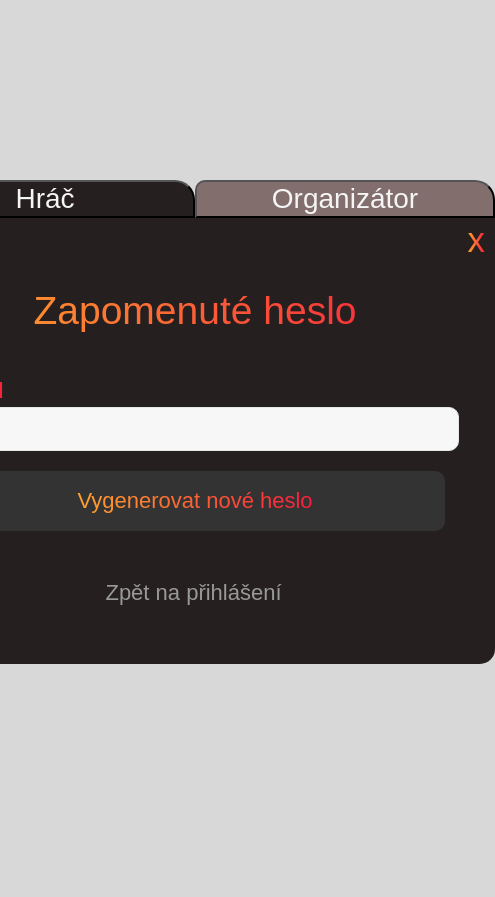
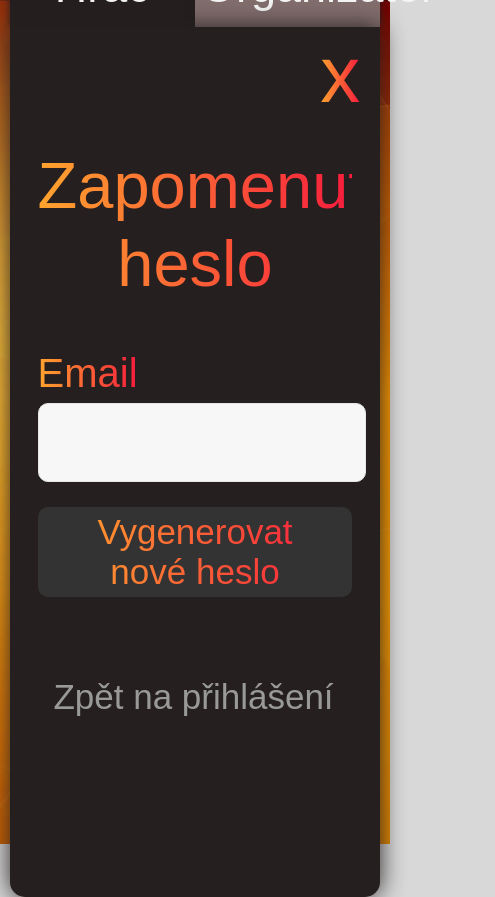
Before and after one commit to vacenovskyrichard/tournament_info_frontend, a React (Create React App) app: page /forgot_password in a window 390 px wide. Shown: the whole page, 495 px wide, since content can reach past the window. Before the commit the page ends 844 px from the top, so only its background shows below. Built offline with nearby package versions, Linux system fonts and the light colour scheme; no server answers; a web font is replaced by a local one.

Commit message:
style login register and forgot password for mobile

```diff
--- a/src/components/InputField.js
+++ b/src/components/InputField.js
@@ -6,6 +6,8 @@ export default function InputField({
   className,
   type,
   label,
+  additionalLabel,
+  additionalLabelOnClick,
   name,
   placeholder,
   pattern,
@@ -17,6 +19,12 @@ export default function InputField({
   return (
     <div className={className ? className : "InputField"}>
       <label className="InputField--label">{label && label}</label>
+      <label
+        className="InputField--additional-label"
+        onClick={additionalLabelOnClick && additionalLabelOnClick}
+      >
+        {additionalLabel && additionalLabel}
+      </label>
       <input
         className="InputField--input"
         type={type && type}
--- a/src/pages/ForgotPassword.js
+++ b/src/pages/ForgotPassword.js
@@ -6,9 +6,11 @@ import { useNavigate } from "react-router-dom";
 import { useRecoilValue } from "recoil";
 import { apiUrlState } from "../state/atoms/ApiUrlState";
 import InputField from "../components/InputField";
+import { screenSize } from "../state/atoms/ScreenSize";
 
-function ForgotPassword({ isTabletOrMobile }) {
+function ForgotPassword() {
   const apiUrl = useRecoilValue(apiUrlState);
+  const screenType = useRecoilValue(screenSize);
   const [sendFailed, setSendFailed] = useState(false);
   const [sendSuccess, setSendSuccess] = useState(false);
   const [isPlayer, setIsPlayer] = useState(true);
@@ -44,7 +46,7 @@ function ForgotPassword({ isTabletOrMobile }) {
   }
 
   return (
-    <div className="login-page">
+    <div className="Login">
       {sendSuccess && (
         <div className="Login--registration_succesfull">
           <span>Nové heslo bylo zasláno na uvedený email.</span>
@@ -57,7 +59,7 @@ function ForgotPassword({ isTabletOrMobile }) {
       )}
       <div
         className={
-          isTabletOrMobile
+          screenType === "mobile"
             ? "Login--organizer-player-switch-mobile"
             : "Login--organizer-player-switch"
         }
@@ -75,17 +77,40 @@ function ForgotPassword({ isTabletOrMobile }) {
           Organizátor
         </button>
       </div>
-      <div className="login-box">
-        <span className="Login--x-btn" onClick={() => navigate("/")}>
+      <div
+        className={screenType === "mobile" ? "login-box-mobile" : "login-box"}
+      >
+        <span
+          className={
+            screenType === "mobile" ? "Login--x-btn-mobile" : "Login--x-btn"
+          }
+          onClick={() => navigate("/")}
+        >
           x
         </span>
         <form
           onSubmit={handleSubmit(create_new_password)}
-          className="login-form"
+          className={
+            screenType === "mobile" ? "login-form-mobile" : "login-form"
+          }
         >
-          <span className="login-form-title">Zapomenuté heslo</span>
+          <span
+            className={
+              screenType === "mobile"
+                ? "login-form-title-mobile"
+                : "login-form-title"
+            }
+          >
+            Zapomenuté heslo
+          </span>
 
-          <div className="Login--main-form">
+          <div
+            className={
+              screenType === "mobile"
+                ? "Login--main-form-mobile"
+                : "Login--main-form"
+            }
+          >
             <InputField
               label={"Email"}
               type={"email"}
@@ -99,7 +124,13 @@ function ForgotPassword({ isTabletOrMobile }) {
               <p>Vygenerovat nové heslo</p>
             </button>
           </div>
-          <div className="Login--register">
+          <div
+            className={
+              screenType === "mobile"
+                ? "Login--register-mobile"
+                : "Login--register"
+            }
+          >
             <p
               onClick={() => navigate("/login")}
               className="Login--tiny-label clickable"
--- a/src/pages/Login.js
+++ b/src/pages/Login.js
@@ -8,9 +8,11 @@ import useToken from "../components/useToken";
 import { useRecoilValue } from "recoil";
 import { apiUrlState } from "../state/atoms/ApiUrlState";
 import InputField from "../components/InputField";
+import { screenSize } from "../state/atoms/ScreenSize";
 
-function Login({ isTabletOrMobile }) {
+function Login() {
   const apiUrl = useRecoilValue(apiUrlState);
+  const screenType = useRecoilValue(screenSize);
   const { setToken, token } = useToken();
 
   const [registrationFailed, setRegistrationFailed] = useState(false);
@@ -102,8 +104,7 @@ function Login({ isTabletOrMobile }) {
   }
 
   return (
-    <>
-      <div className="login-page">
+    <div className="Login">
       {registrationFailed && (
         <div className="Login--registration_failed">
           <span>Neplatný email nebo heslo</span>
@@ -111,7 +112,7 @@ function Login({ isTabletOrMobile }) {
       )}
       <div
         className={
-            isTabletOrMobile
+          screenType === "mobile"
             ? "Login--organizer-player-switch-mobile"
             : "Login--organizer-player-switch"
         }
@@ -129,14 +130,40 @@ function Login({ isTabletOrMobile }) {
           Organizátor
         </button>
       </div>
-        <div className="login-box">
-          <span className="Login--x-btn" onClick={() => navigate("/")}>
+
+      <div
+        className={screenType === "mobile" ? "login-box-mobile" : "login-box"}
+      >
+        <span
+          className={
+            screenType === "mobile" ? "Login--x-btn-mobile" : "Login--x-btn"
+          }
+          onClick={() => navigate("/")}
+        >
           x
         </span>
-          <form onSubmit={handleSubmit(login)} className="login-form">
-            {/* <form className="login-form"> */}
-            <span className="login-form-title">Přihlášení</span>
-            <div className="socials-buttons">
+        <form
+          onSubmit={handleSubmit(login)}
+          className={
+            screenType === "mobile" ? "login-form-mobile" : "login-form"
+          }
+        >
+          <span
+            className={
+              screenType === "mobile"
+                ? "login-form-title-mobile"
+                : "login-form-title"
+            }
+          >
+            Přihlášení
+          </span>
+          <div
+            className={
+              screenType === "mobile"
+                ? "socials-buttons-mobile"
+                : "socials-buttons"
+            }
+          >
             <div className="facebook-button">
               <img
                 className="facebook-logo"
@@ -147,16 +174,18 @@ function Login({ isTabletOrMobile }) {
             </div>
 
             <div onClick={google_login} className="google-button">
-                <img
-                  className="google-logo"
-                  alt="logo"
-                  src="./google-logo.png"
-                />
+              <img className="google-logo" alt="logo" src="./google-logo.png" />
               Google
             </div>
           </div>
 
-            <div className="Login--main-form">
+          <div
+            className={
+              screenType === "mobile"
+                ? "Login--main-form-mobile"
+                : "Login--main-form"
+            }
+          >
             <InputField
               label={"Email"}
               type={"email"}
@@ -165,38 +194,28 @@ function Login({ isTabletOrMobile }) {
               errors={errors.email}
               register={register}
             />
+            <InputField
+              label={"Heslo"}
+              additionalLabel={"Zapomněli jste?"}
+              additionalLabelOnClick={() => navigate("/forgot_password")}
+              type={"password"}
+              name={"password"}
+              requiredMessage={"Zadejte heslo"}
+              errors={errors.password}
+              register={register}
+            />
 
-              <div className="Login--password-label-box">
-                <p className="Login--label">Heslo</p>
-                <p
-                  onClick={() => navigate("/forgot_password")}
-                  className="Login--tiny-label clickable"
-                >
-                  Zapomněli jste?
-                </p>
-              </div>
-              <div className="wrap-input">
-                <input
-                  type="password"
-                  name="password"
-                  {...register("password", {
-                    required: {
-                      value: true,
-                      message: "Zadejte heslo",
-                    },
-                  })}
-                />
-                {errors.password && (
-                  <p style={{ fontSize: "20px", color: "red" }}>
-                    {errors.password?.message}
-                  </p>
-                )}
-              </div>
             <button className="Login--login-button" type="submit">
               <p>Přihlásit</p>
             </button>
           </div>
-            <div className="Login--register">
+          <div
+            className={
+              screenType === "mobile"
+                ? "Login--register-mobile"
+                : "Login--register"
+            }
+          >
             <p className="Login--tiny-label">Nemáte účet?</p>
             <p
               onClick={() => navigate("/register")}
@@ -208,7 +227,6 @@ function Login({ isTabletOrMobile }) {
         </form>
       </div>
     </div>
-    </>
   );
 }
 export default Login;
--- a/src/pages/Register.js
+++ b/src/pages/Register.js
@@ -6,9 +6,11 @@ import { useNavigate } from "react-router-dom";
 import { useRecoilValue } from "recoil";
 import { apiUrlState } from "../state/atoms/ApiUrlState";
 import InputField from "../components/InputField";
+import { screenSize } from "../state/atoms/ScreenSize";
 
-function Register({ isTabletOrMobile }) {
+function Register() {
   const apiUrl = useRecoilValue(apiUrlState);
+  const screenType = useRecoilValue(screenSize);
   const { register, control, handleSubmit, formState } = useForm();
   const { errors } = formState;
   const [registrationSuccesful, setRegistrationSuccesful] = useState(false);
@@ -53,7 +55,7 @@ function Register({ isTabletOrMobile }) {
 
   return (
     <>
-      <div className="login-page">
+      <div className="Login">
         {registrationSuccesful && (
           <div className="Login--registration_succesfull">
             <span>Registrace proběhla úspěšně</span>
@@ -71,7 +73,7 @@ function Register({ isTabletOrMobile }) {
         )}
         <div
           className={
-            isTabletOrMobile
+            screenType === "mobile"
               ? "Login--organizer-player-switch-mobile"
               : "Login--organizer-player-switch"
           }
@@ -89,14 +91,40 @@ function Register({ isTabletOrMobile }) {
             Organizátor
           </button>
         </div>
-        <div className="login-box">
-          <span className="Login--x-btn" onClick={() => navigate("/")}>
+        <div
+          className={screenType === "mobile" ? "login-box-mobile" : "login-box"}
+        >
+          <span
+            className={
+              screenType === "mobile" ? "Login--x-btn-mobile" : "Login--x-btn"
+            }
+            onClick={() => navigate("/")}
+          >
             x
           </span>
-          <form onSubmit={handleSubmit(register_user)} className="login-form">
-            <span className="login-form-title">Registrace</span>
+          <form
+            onSubmit={handleSubmit(register_user)}
+            className={
+              screenType === "mobile" ? "login-form-mobile" : "login-form"
+            }
+          >
+            <span
+              className={
+                screenType === "mobile"
+                  ? "login-form-title-mobile"
+                  : "login-form-title"
+              }
+            >
+              Registrace
+            </span>
 
-            <div className="Login--main-form">
+            <div
+              className={
+                screenType === "mobile"
+                  ? "Login--main-form-mobile"
+                  : "Login--main-form"
+              }
+            >
               <InputField
                 label={"Jméno"}
                 type={"text"}
@@ -146,7 +174,13 @@ function Register({ isTabletOrMobile }) {
                 <p>Registrovat</p>
               </button>
             </div>
-            <div className="Login--register">
+            <div
+              className={
+                screenType === "mobile"
+                  ? "Login--register-mobile"
+                  : "Login--register"
+              }
+            >
               <p
                 onClick={() => navigate("/login")}
                 className="Login--tiny-label clickable"
--- a/src/styles/InputField.css
+++ b/src/styles/InputField.css
@@ -4,7 +4,7 @@
 
 .InputField--label {
   font-family: var(--main-font);
-  font-weight: bold;
+  /* font-weight: bold; */
   font-size: 22px;
   background-image: linear-gradient(
     90deg,
@@ -20,6 +20,20 @@
   margin-bottom: 5px;
 }
 
+.InputField--additional-label {
+  font-family: var(--main-font);
+  font-size: 22px;
+  color: #999;
+  line-height: 1.5;
+  margin-right: 3px;
+  margin-top: 5px;
+  margin-bottom: 5px;
+}
+.InputField--additional-label:hover {
+  text-decoration: underline;
+  cursor: pointer;
+}
+
 .InputField--input {
   font-family: var(--input-font);
   font-size: 18px;
--- a/src/styles/Login.css
+++ b/src/styles/Login.css
@@ -1,22 +1,72 @@
-.login-page {
+/* Main component style */
+.Login {
   display: flex;
   flex-direction: column;
   justify-content: center;
   align-items: center;
   height: 100vh;
-  /* background-image: url("../../public/login.jpg"); */
-  background-color: rgb(216, 216, 216);
+  background-image: url("../../public/login-orange.webp");
   /* background: linear-gradient(
     90deg,
     rgba(255, 164, 46, 1) 0%,
     rgba(247, 28, 61, 1) 100%
   ); */
-  /* background-color: #ff847c; */
   background-size: cover; /* Cover the entire container */
   background-repeat: no-repeat; /* Prevent image repetition */
-  background-position: center; /* Center the image */ /* background-image: "./public/"; */
+  background-position: center; /*Center the image */
 }
 
+.Login--registration_failed {
+  background-color: rgb(255, 0, 0);
+  color: rgb(245, 245, 245);
+}
+
+/* PLAYER/ORGANIZER switch buttons */
+.Login--organizer-player-switch {
+  width: 600px;
+}
+
+.Login--player-btn,
+.Login--organizer-btn {
+  font-family: var(--main-font);
+  font-size: 28px;
+  border-top-right-radius: 50px;
+  border-top-left-radius: 5px;
+  color: rgb(245, 245, 245);
+  background-color: rgb(131, 110, 110);
+  width: 50%;
+  border: 0;
+  box-shadow: 0 0 10px rgb(37, 31, 31);
+}
+
+.chosen {
+  background-color: rgb(37, 31, 31);
+}
+
+/* X Button style */
+.Login--x-btn {
+  position: absolute;
+  top: 2px;
+  right: 10px;
+  font-family: var(--x-font);
+  font-size: 35px;
+  background-image: linear-gradient(
+    90deg,
+    rgba(255, 164, 46, 1) 0%,
+    rgba(247, 28, 61, 1) 100%
+  );
+  -webkit-background-clip: text; /* For compatibility with some browsers */
+  background-clip: text;
+  color: transparent; /* Hide the actual text color */
+  text-align: center;
+}
+
+.Login--x-btn:hover {
+  text-shadow: 0 0 25px rgba(247, 28, 61, 1);
+  cursor: pointer;
+}
+
+/* Main login box style*/
 .login-box {
   position: relative;
   display: flex;
@@ -25,15 +75,15 @@
   border-bottom-left-radius: 15px;
   border-bottom-right-radius: 15px;
   justify-content: center;
-  /* color: rgb(216, 216, 216); */
+  box-shadow: 0 0 25px rgb(37, 31, 31);
 }
 
+/* Title */
 .login-form-title {
   width: 100%;
   display: block;
   font-family: var(--main-font);
   font-size: 39px;
-  /* color: #555; */
   background-image: linear-gradient(
     90deg,
     rgba(255, 164, 46, 1) 0%,
@@ -48,6 +98,7 @@
   margin-top: 20px;
 }
 
+/* Social buttons */
 .socials-buttons {
   display: flex;
   font-family: "Montserrat", sans-serif;
@@ -147,43 +198,10 @@
   cursor: default;
 }
 
+/* Form box include email password and submit button */
 .Login--main-form {
   width: 500px;
   margin: 40px 0px;
-}
-
-.Login--label {
-  font-family: var(--main-font);
-  font-weight: bold;
-  font-size: 22px;
-  background-image: linear-gradient(
-    90deg,
-    rgba(255, 164, 46, 1) 0%,
-    rgba(247, 28, 61, 1) 100%
-  );
-  -webkit-background-clip: text; /* For compatibility with some browsers */
-  background-clip: text;
-  color: transparent; /* Hide the actual text color */
-  line-height: 1.5;
-  margin-right: 5px;
-  margin-top: 5px;
-  margin-bottom: 5px;
-}
-.Login--password-label-box {
-  margin-top: 5px;
-  margin-bottom: 5px;
-  display: flex;
-  align-items: center;
-}
-
-.Login--tiny-label {
-  font-family: var(--main-font);
-  font-size: 22px;
-  color: #999;
-  line-height: 1.5;
-  margin-right: 3px;
-  margin-top: 5px;
-  margin-bottom: 5px;
 }
 
 .wrap-input > input {
@@ -195,7 +213,7 @@
   height: 40px;
   border-radius: 10px;
 }
-/* =========================================================== */
+
 .Login--login-button {
   -webkit-transition: all 0.4s;
   -o-transition: all 0.4s;
@@ -233,6 +251,7 @@
   box-shadow: 0 0 11px rgba(255, 255, 255, 0.7);
 }
 
+/* Bottom part with register */
 .Login--register {
   display: flex;
   position: relative;
@@ -240,37 +259,22 @@
   bottom: 0;
 }
 
+.Login--register > p {
+  font-family: var(--main-font);
+  font-size: 22px;
+  color: #999;
+  line-height: 1.5;
+  margin-right: 3px;
+  margin-top: 5px;
+  margin-bottom: 5px;
+}
+
 .clickable:hover {
   text-decoration: underline;
   cursor: pointer;
 }
 
-.Login--navbar {
-  display: flex;
-}
-
-.Login--x-btn {
-  position: absolute;
-  top: 2px;
-  right: 10px;
-  font-family: var(--x-font);
-  font-size: 35px;
-  background-image: linear-gradient(
-    90deg,
-    rgba(255, 164, 46, 1) 0%,
-    rgba(247, 28, 61, 1) 100%
-  );
-  -webkit-background-clip: text; /* For compatibility with some browsers */
-  background-clip: text;
-  color: transparent; /* Hide the actual text color */
-  text-align: center;
-}
-
-.Login--x-btn:hover {
-  text-shadow: 0 0 25px rgba(247, 28, 61, 1);
-  cursor: pointer;
-}
-
+/* Popup error and success messages */
 .Login--registration_succesfull,
 .Login--registration_failed {
   display: flex;
@@ -284,26 +288,131 @@
   border-radius: 15px;
 }
 
-.Login--registration_failed {
-  background-color: rgb(255, 0, 0);
+/* ======================================================*/
+/* --------------------- Mobile css ---------------------*/
+/* ======================================================*/
+
+/* PLAYER/ORGANIZER switch buttons */
+.Login--organizer-player-switch-mobile {
+  width: 95%;
 }
 
-.Login--organizer-player-switch,
-.Login--organizer-player-switch-mobile {
-  width: 600px;
+.Login--organizer-player-switch-mobile > button {
+  height: 80px;
+  font-size: 45px;
 }
 
-.Login--player-btn,
-.Login--organizer-btn {
-  font-family: var(--main-font);
-  font-size: 28px;
-  border-top-right-radius: 20px;
-  border-top-left-radius: 10px;
-  color: rgb(245, 245, 245);
-  background-color: rgb(131, 110, 110);
-  width: 50%;
+/* X Button style */
+.Login--x-btn-mobile {
+  position: absolute;
+  top: 2px;
+  right: 20px;
+  font-family: var(--x-font);
+  font-size: 80px;
+  background-image: linear-gradient(
+    90deg,
+    rgba(255, 164, 46, 1) 0%,
+    rgba(247, 28, 61, 1) 100%
+  );
+  -webkit-background-clip: text; /* For compatibility with some browsers */
+  background-clip: text;
+  color: transparent; /* Hide the actual text color */
+  text-align: center;
 }
 
-.chosen {
-  background-color: rgb(37, 31, 31);
+/* Main login box style*/
+.login-box-mobile {
+  position: relative;
+  display: flex;
+  background-color: rgb(37, 31, 31); /* Background color for the login box */
+  border-bottom-left-radius: 15px;
+  border-bottom-right-radius: 15px;
+  justify-content: center;
+  box-shadow: 0 0 25px rgb(37, 31, 31);
+  width: 95%;
 }
+
+/* Box inside main box without X button*/
+.login-form-mobile {
+  width: 85%;
+  margin: 100px 0px;
+}
+
+/* Email and password whole boxes with label and input */
+.Login--main-form-mobile > div {
+  margin-top: 40px;
+}
+
+/* Email and password labels */
+.Login--main-form-mobile > div > label {
+  font-size: 40px;
+}
+
+/* Email and password input fields */
+.Login--main-form-mobile > div > input {
+  font-size: 40px;
+  height: 75px;
+}
+
+/* Login sumbmit button */
+.Login--main-form-mobile > button {
+  font-size: 35px;
+  height: 90px;
+  margin-top: 25px;
+}
+
+/* Title */
+.login-form-title-mobile {
+  width: 100%;
+  display: block;
+  font-family: var(--main-font);
+  font-size: 65px;
+  background-image: linear-gradient(
+    90deg,
+    rgba(255, 164, 46, 1) 0%,
+    rgba(247, 28, 61, 1) 100%
+  );
+  -webkit-background-clip: text; /* For compatibility with some browsers */
+  background-clip: text;
+  color: transparent; /* Hide the actual text color */
+  line-height: 1.2;
+  text-align: center;
+  margin-bottom: 20px;
+  margin-top: 20px;
+}
+
+/* Social buttons */
+.socials-buttons-mobile {
+  display: flex;
+  font-family: "Montserrat", sans-serif;
+  margin-bottom: 50px;
+}
+
+.socials-buttons-mobile > div {
+  font-size: 30px;
+  height: 80px;
+}
+
+.socials-buttons-mobile > div > img {
+  height: 45px;
+  width: auto;
+}
+
+/* bottom register label field */
+.Login--register-mobile {
+  height: 200px;
+  display: flex;
+  justify-content: center;
+  align-items: center;
+  bottom: 0;
+}
+
+.Login--register-mobile > p {
+  font-family: var(--main-font);
+  font-size: 35px;
+  color: #999;
+  line-height: 1.5;
+  margin-right: 3px;
+  margin-top: 5px;
+  margin-bottom: 5px;
+}
--- a/src/styles/Resources.css
+++ b/src/styles/Resources.css
@@ -49,6 +49,7 @@
   width: 95%;
   flex-direction: column;
   justify-content: left;
+  margin-top: 100px;
 }
 
 .Resources--resource-mobile {
```
Also changed, not shown: public/login-orange.webp (added). Lines whose indentation alone changed are shown as unchanged.
